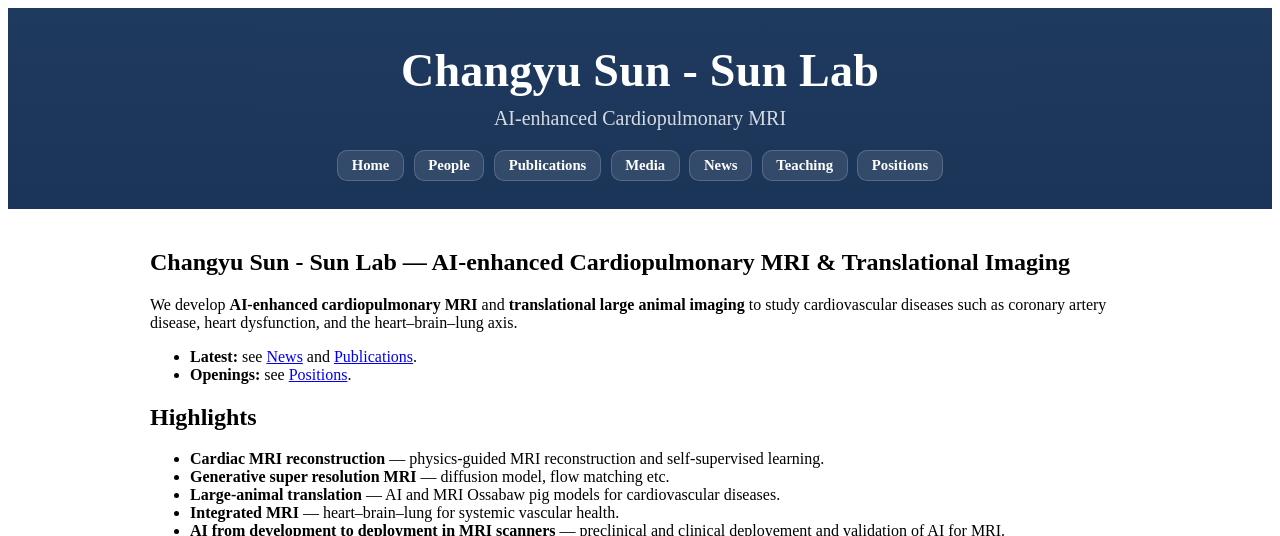
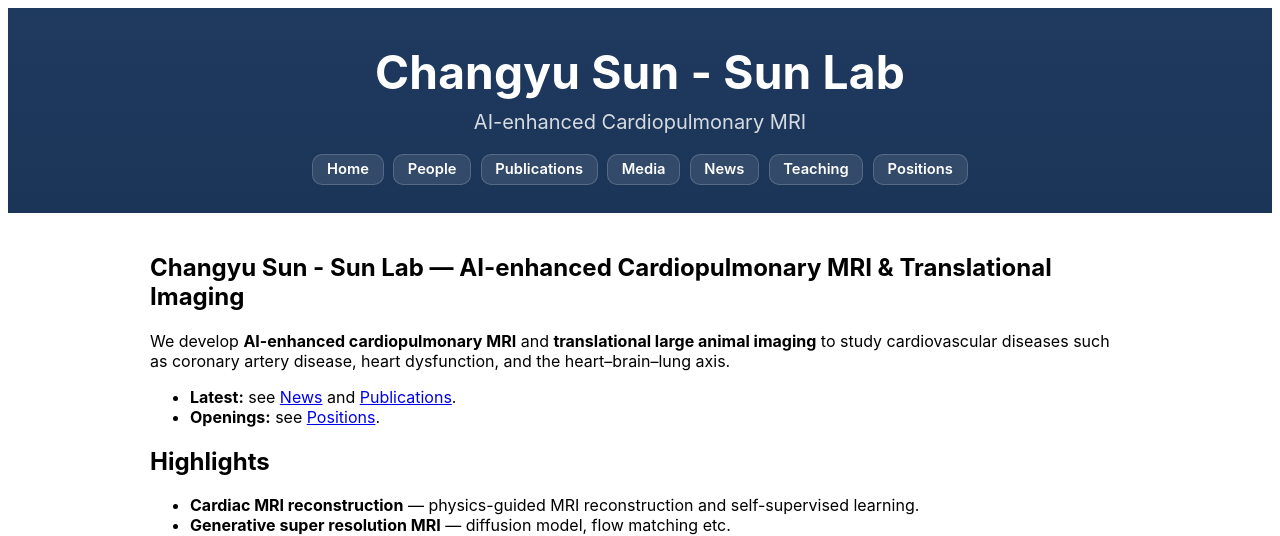
Before and after one commit to MRImagingLab/research, a Jekyll site: the page built from index.md, in a window 1280 px wide. Shown: the top 536 px of the page. Built offline with Jekyll 4.4.1, drawn with Linux system fonts in a browser that asks for light colours; grey boxes are pictures that could not be loaded.

Commit message:
Refactor CSS for header and navigation styles
Updated CSS styles for header, navigation, and main content sections to improve layout and responsiveness.

```diff
--- a/assets/css/custom.css
+++ b/assets/css/custom.css
@@ -1,11 +1,17 @@
 /* ---------- Header: cleaner + professional ---------- */
+body {
+  font-family: -apple-system, BlinkMacSystemFont, "Segoe UI",
+               Arial, Helvetica, sans-serif;
+}
+
+/* ---------- Page header ---------- */
 .page-header{
   background: linear-gradient(180deg, #1f3a5f 0%, #1b3558 100%);
   padding: 2.25rem 1rem 1.75rem;
   text-align: center;
 }
 
-/* Title / subtitle sizing (Cayman defaults are often awkward) */
+/* Title / subtitle sizing */
 .page-header .project-name{
   margin: 0;
   color: #ffffff;
@@ -21,14 +27,14 @@
   font-size: clamp(1.05rem, 1.6vw, 1.25rem);
 }
 
-/* ---------- Nav: single row, responsive wrap, uniform buttons ---------- */
+/* ---------- Nav ---------- */
 .top-nav{
   margin-top: 1.25rem;
   display: flex;
   justify-content: center;
   align-items: center;
   gap: 0.6rem;
-  flex-wrap: wrap;              /* wraps nicely on small screens */
+  flex-wrap: wrap;
 }
 
 .top-nav .nav-btn{
@@ -36,11 +42,9 @@
   padding: 0.45rem 0.85rem;
   border-radius: 10px;
   text-decoration: none;
-
   color: #ffffff;
   background: rgba(255,255,255,0.10);
   border: 1px solid rgba(255,255,255,0.18);
-
   font-weight: 600;
   font-size: 0.92rem;
   line-height: 1;
@@ -53,20 +57,18 @@
   transform: translateY(-1px);
 }
 
-/* optional: indicate current page if you add class="active" later */
 .top-nav .nav-btn.active{
   background: rgba(255,255,255,0.26);
   border-color: rgba(255,255,255,0.40);
 }
 
-/* ---------- FIX: center + constrain main content ---------- */
+/* ---------- Main content ---------- */
 .main-content{
   max-width: 980px;
   margin: 0 auto;
   padding: 2rem 1.25rem;
 }
 
-/* ---------- Make the content area not start with huge bold text ---------- */
 .main-content h1{
   margin-top: 0.5rem;
 }
```
